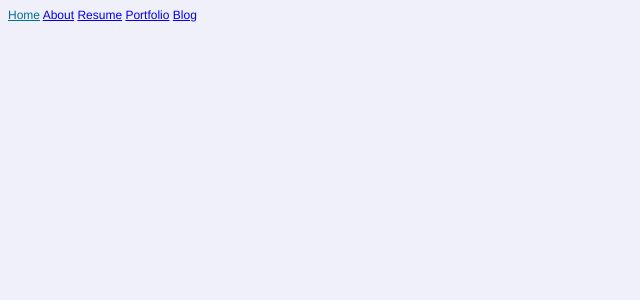
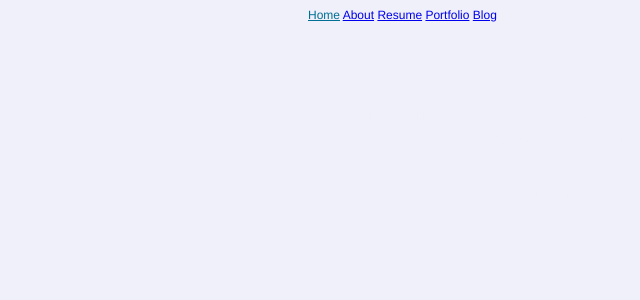
Before and after one commit to lucyttma/lucyttma.github.io, a Jekyll site: the page built from index.html, in a window 1280 px wide. Shown: the top 300 px of the page, without its empty margins (0-640 px from the left). Built offline with Jekyll 4.4.1, drawn with Linux system fonts in a browser that asks for light colours.

Commit message:
Update main.scss

```diff
--- a/_sass/main.scss
+++ b/_sass/main.scss
@@ -3,8 +3,10 @@
 }
 
 body {
-   background-color: #eff0f9;
-   font-family: 'Gibson', 'Helvetica', 'sans-serif';
-   font-size: 12px;
-   color: #eff0f9;
+  background-color: #eff0f9;
+  font-family: 'Gibson', 'Helvetica', 'sans-serif';
+  font-size: 12px;
+  color: #eff0f9;
+  position:absolute;
+  left:300px;
 }
```
